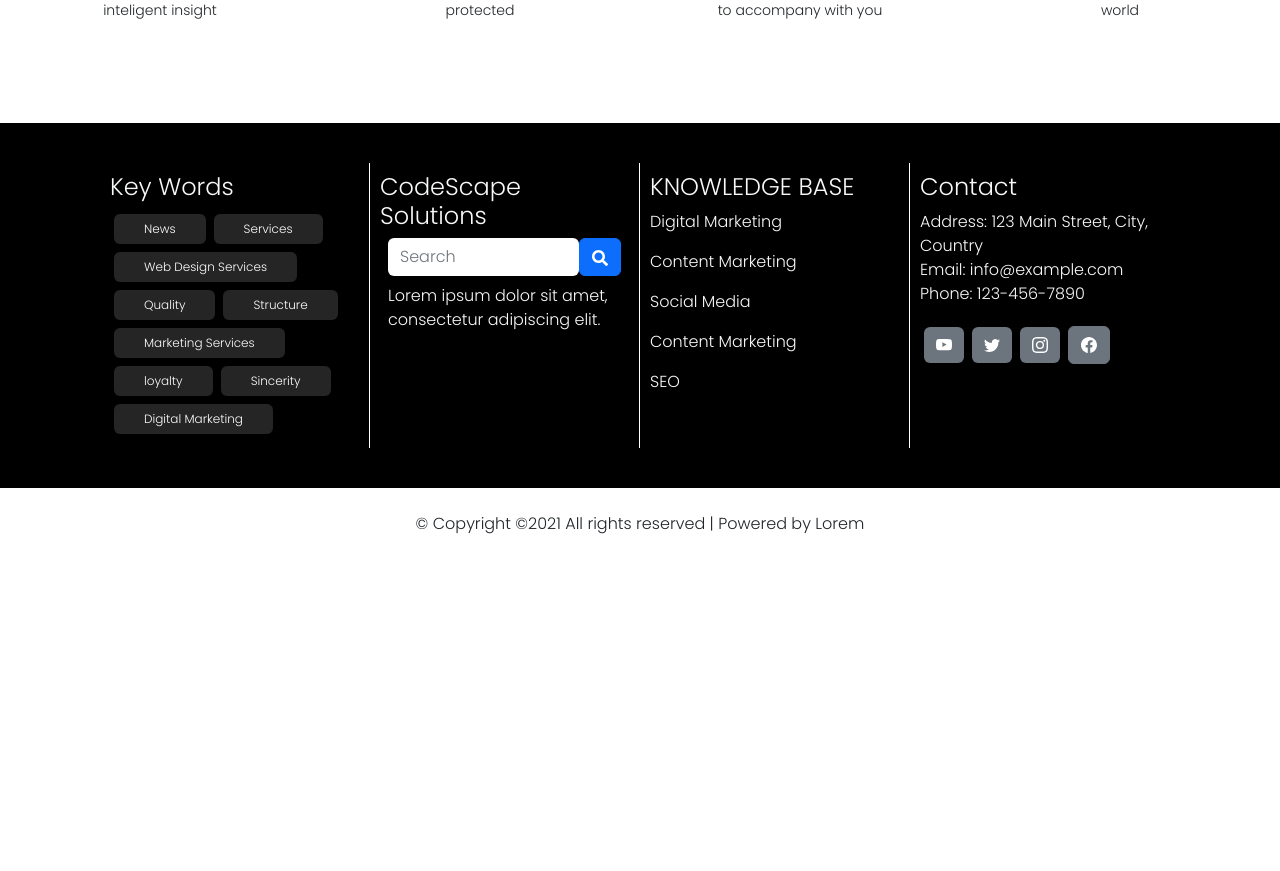
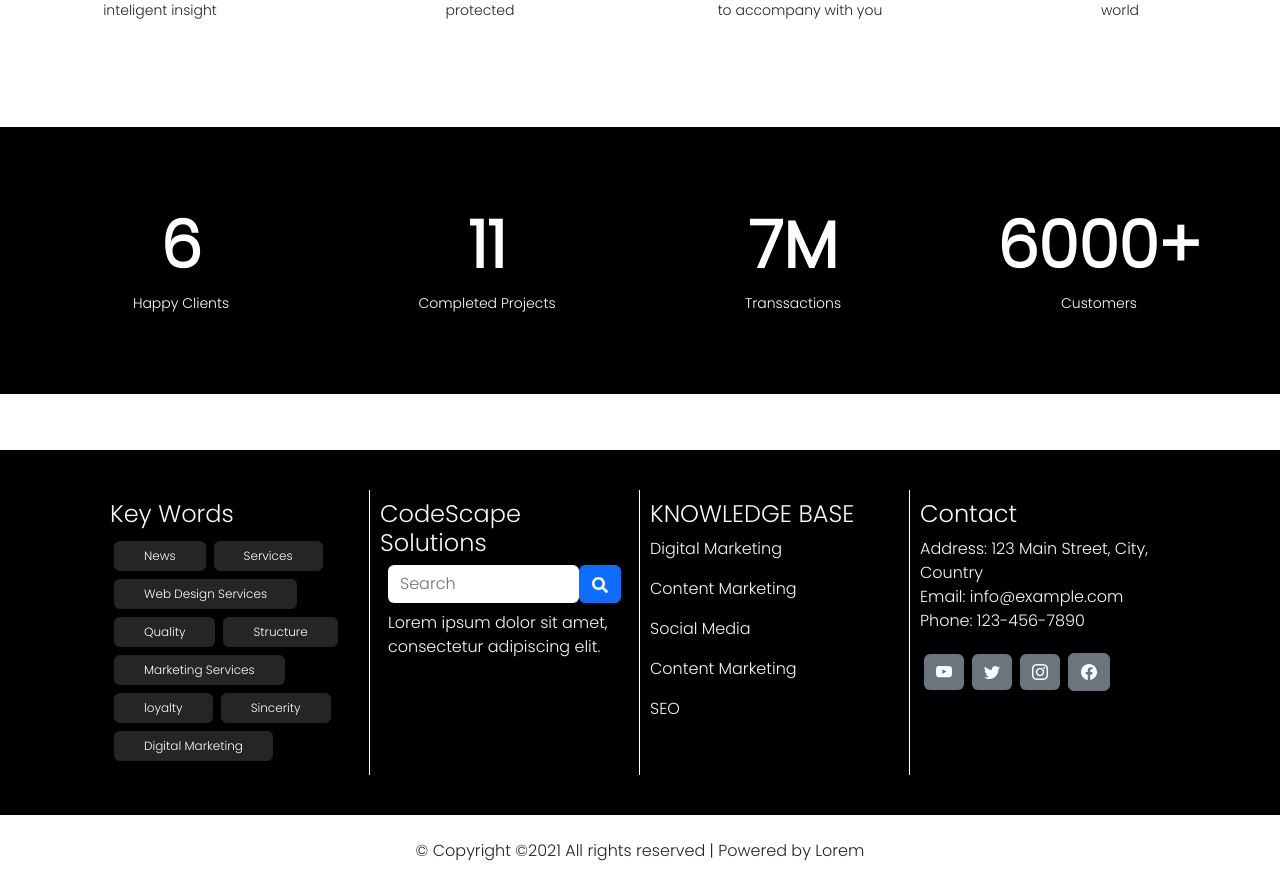
Before and after one commit to NoorAldeenAbuShehadeh/CompanyWebapp, a React (Create React App) app: page / in a window 1280 px wide. Shown: the part 1880-2751 px from the top of the page. Before the commit the page ends 2424 px from the top, so only its background shows below. Built offline with nearby package versions, Linux system fonts and the light colour scheme.

Commit message:
finish statistics section

```diff
--- /dev/null
+++ b/src/Components/Statistics/StatisticComponent/index.js
@@ -0,0 +1,16 @@
+import React from 'react'
+import { Container } from 'react-bootstrap'
+import { useTheme } from "react-jss"
+import Style from "../Styles";
+const StatisticComponent = ({number, title}) => {
+    const theme = useTheme();
+    const classes = Style({ theme });
+  return (
+    <Container className={classes.itemContainer}>
+        <h1 className={classes.number}>{number}</h1>
+        <p className={classes.title}>{title}</p>
+    </Container>
+  )
+}
+
+export default StatisticComponent
--- /dev/null
+++ b/src/Components/Statistics/Styles.jsx
@@ -0,0 +1,27 @@
+import { createUseStyles } from "react-jss";
+
+const Style = createUseStyles((theme) => ({
+    number:{
+        fontSize:'65px',
+        fontWeight:600,
+        textAlign:'center',
+        color:theme.colors.text
+    },
+    title:{
+        textAlign:'center',
+        fontSize:'14px',
+        fontWeight:400,
+        color:theme.colors.text
+    },
+    container:{
+        backgroundColor:theme.colors.background,
+        padding:'60px 40px',
+        margin:'40px 0px'
+    },
+    itemContainer:{
+        minWidth:'170px',
+        margin:'20px 0px'
+    }
+}))
+
+export default Style
--- /dev/null
+++ b/src/Components/Statistics/Utils.js
@@ -0,0 +1,18 @@
+export const Data=[
+{
+    number:"6",
+    title:"Happy Clients"
+},
+{
+    number:"11",
+    title:"Completed Projects"
+},
+{
+    number:"7M",
+    title:"Transsactions"
+},
+{
+    number:"6000+",
+    title:"Customers"
+},
+]
--- /dev/null
+++ b/src/Components/Statistics/index.js
@@ -0,0 +1,19 @@
+import React from 'react'
+import { Col, Container, Row } from 'react-bootstrap'
+import { Data } from './Utils'
+import StatisticComponent from './StatisticComponent'
+import { useTheme } from "react-jss"
+import Style from "./Styles";
+const Statistics = () => {
+    const theme = useTheme();
+    const classes = Style({ theme });
+  return (
+    <Container fluid className={classes.container}>
+        <Row>
+            {Data.map((item)=><Col><StatisticComponent {...item}/></Col>)}
+        </Row>
+    </Container>
+  )
+}
+
+export default Statistics
--- a/src/Pages/Home/Home.js
+++ b/src/Pages/Home/Home.js
@@ -4,6 +4,7 @@ import { routeNames } from "../../Utils/Utils"
 import HeroSection from "../../Components/HeroSection"
 import AboutSection from "../../Components/AboutSection"
 import WhatWeDo from "../../Components/WhatWeDo"
+import Statistics from "../../Components/Statistics"
 const Home = () => {
   const setActiveTab = useOutletContext()
   useEffect(() => {
@@ -16,6 +17,7 @@ const Home = () => {
     <AboutSection />
     <hr/>
     <WhatWeDo />
+    <Statistics />
     </>
   )
 }
```
